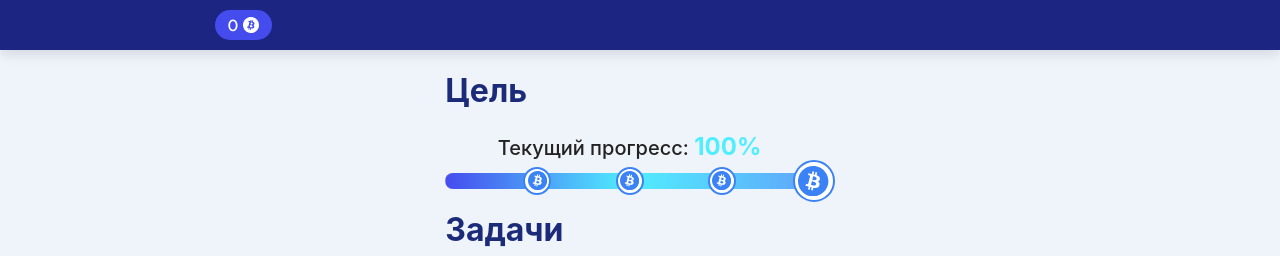
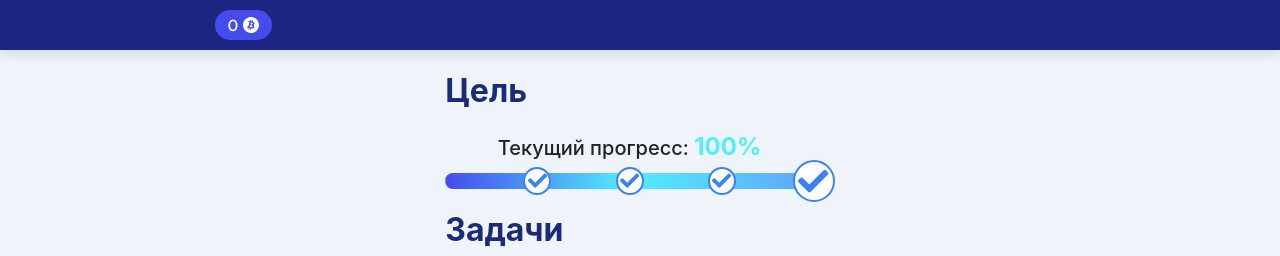
Before and after one commit to Agzam-Ar/mgm, a React (Create React App) app: page /mgm/edit in a window 1280 px wide. Shown: the top 256 px of the page. Built offline with nearby package versions, Linux system fonts and the light colour scheme.

Commit message:
прогресбар

```diff
--- a/src/components/base/Progressbar.tsx
+++ b/src/components/base/Progressbar.tsx
@@ -80,7 +80,7 @@ export default function Progressbar({
               onMouseEnter={() => setHoverIndex(i)}
               onMouseLeave={() => setHoverIndex(null)}
             >
-              {reached ? <span className="checkpoint-icon">{Icons.score}</span> : null}
+              {reached ? <span className="checkpoint-icon">{Icons.check}</span> : null}
               {activeIndex === i && hoverIndex === i && tooltipText && (
                 <div className="tooltip">
                   {tooltipText}
@@ -95,7 +95,7 @@ export default function Progressbar({
           style={{ left: "100%" }}
         >
           {value >= max ? (
-            <span className="checkpoint-icon final-checkpoint-icon">{Icons.score}</span>
+            <span className="checkpoint-icon final-checkpoint-icon">{Icons.check}</span>
           ) : null}
         </div>
       </div>
```
